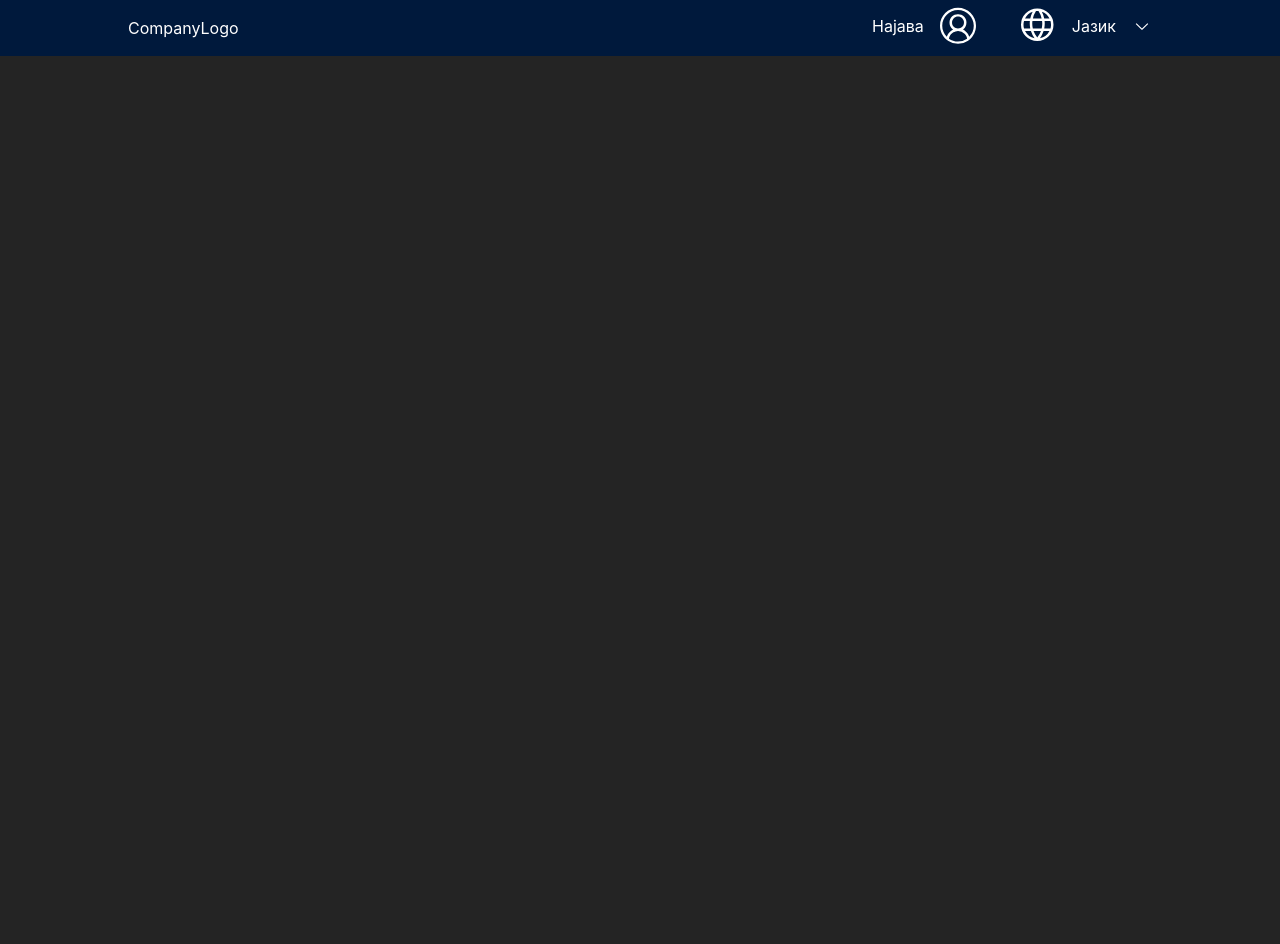
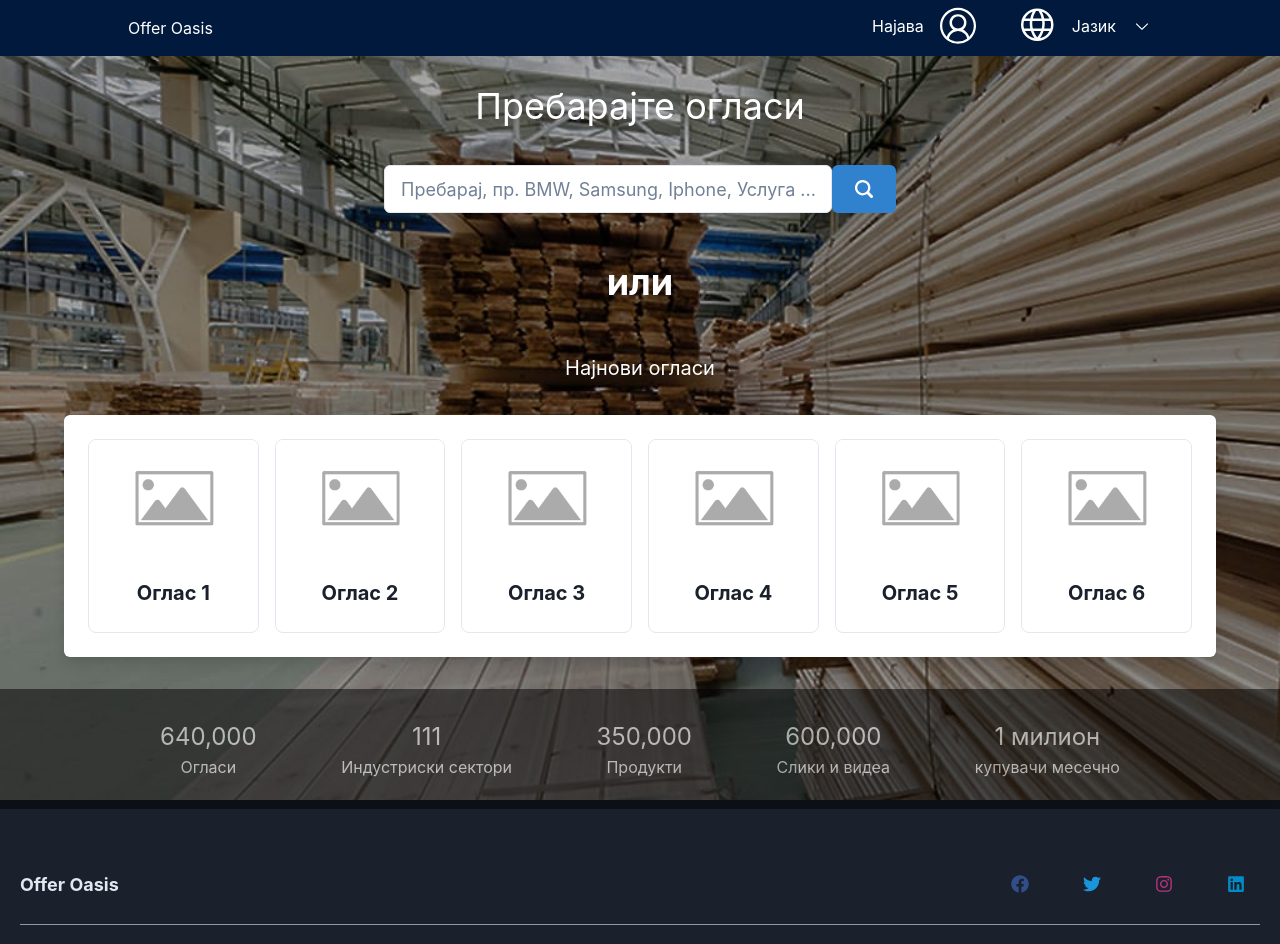
Before and after one commit to neobugs1/Offer-Oasis, a React (Vite) app in the folder react/: page / in a window 1280 px wide. Shown: the top 944 px of the page. Before the commit the page ends 800 px from the top, so only its background shows below. Built offline with nearby package versions, Linux system fonts and the light colour scheme.

Commit message:
add Landing Page

```diff
--- a/react/src/App.jsx
+++ b/react/src/App.jsx
@@ -1,13 +1,28 @@
-import { useState } from "react";
+import React from "react";
+import { BrowserRouter as Router, Routes, Route } from "react-router-dom";
+import Layout from "./layouts/Layout";
+import Users from "./views/Users";
+import Dashboard from "./views/Dashboard";
+import NotFound from "./views/NotFound";
+import Login from "./views/Login";
+import Signup from "./views/Signup";
+import MainContent from "./components/MainContent";
 
-function App() {
-  const [count, setCount] = useState(0);
-
+const App = () => {
   return (
-    <>
-      <h1>YOoo</h1>
-    </>
+    <Router>
+      <Routes>
+        <Route path="/" element={<Layout />}>
+          <Route index element={<MainContent />} />
+          <Route path="users" element={<Users />} />
+          <Route path="dashboard" element={<Dashboard />} />
+        </Route>
+        <Route path="*" element={<NotFound />} />
+        <Route path="login" element={<Login />} />
+        <Route path="signup" element={<Signup />} />
+      </Routes>
+    </Router>
   );
-}
+};
 
 export default App;
--- /dev/null
+++ b/react/src/components/BackgroundChanger.jsx
@@ -0,0 +1,32 @@
+import React, { useState, useEffect } from "react";
+import { Box, Image } from "@chakra-ui/react";
+import image1 from "../assets/wood-industry-l.wsQzoRP4.jpg";
+
+const BackgroundChanger = ({ children }) => {
+  const images = [
+    image1,
+    // Add more image URLs
+  ];
+
+  const [currentImage, setCurrentImage] = useState(images[0]);
+
+  useEffect(() => {
+    const interval = setInterval(() => {
+      setCurrentImage((prevImage) => {
+        const currentIndex = images.indexOf(prevImage);
+        const nextIndex = (currentIndex + 1) % images.length;
+        return images[nextIndex];
+      });
+    }, 5000); // Change image every 5 seconds
+
+    return () => clearInterval(interval);
+  }, [images]);
+
+  return (
+    <Box bgImage={currentImage} bgSize="cover" bgPosition="center" bgRepeat="no-repeat">
+      {children}
+    </Box>
+  );
+};
+
+export default BackgroundChanger;
--- /dev/null
+++ b/react/src/components/LatestAds.jsx
@@ -0,0 +1,38 @@
+import React from "react";
+import { Box, Flex, Image, Text } from "@chakra-ui/react";
+import placeholderImage from "../assets/Placeholder.svg";
+
+const AdCard = ({ title, image }) => {
+  return (
+    <Box maxW="sm" borderWidth="1px" borderRadius="lg" overflow="hidden" m={2}>
+      <Image src={image} alt={title} />
+      <Box p="6">
+        <Text fontSize="xl" fontWeight="bold" mb={2}>
+          {title}
+        </Text>
+      </Box>
+    </Box>
+  );
+};
+
+const LatestAds = () => {
+  // Assuming you have an array of blog objects with 'title' and 'image' properties
+  const latestAds = [
+    { title: "Оглас 1", image: placeholderImage },
+    { title: "Оглас 2", image: placeholderImage },
+    { title: "Оглас 3", image: placeholderImage },
+    { title: "Оглас 4", image: placeholderImage },
+    { title: "Оглас 5", image: placeholderImage },
+    { title: "Оглас 6", image: placeholderImage },
+  ];
+
+  return (
+    <>
+      {latestAds.map((ad, index) => (
+        <AdCard key={index} title={ad.title} image={ad.image} />
+      ))}
+    </>
+  );
+};
+
+export default LatestAds;
--- /dev/null
+++ b/react/src/components/MainContent.jsx
@@ -0,0 +1,64 @@
+import React from "react";
+import { Box, Container, Stack, Input, Button, Text, Flex, Heading } from "@chakra-ui/react";
+import BackgroundChanger from "./BackgroundChanger";
+import LatestAds from "./LatestAds";
+import { Search2Icon } from "@chakra-ui/icons";
+
+const MainContent = () => {
+  return (
+    <BackgroundChanger>
+      <Flex justify={"center"} direction={"column"} h="93vh">
+        <Box flex="1" p={4}></Box>
+        <Stack spacing={8} align="center">
+          <Text fontSize="4xl" color="white">
+            Пребарајте огласи
+          </Text>
+          <Flex w="full" maxW="lg">
+            <Input placeholder="Пребарај, пр. BMW, Samsung, Iphone, Услуга ..." size="lg" bg="white" borderRadius="md" />
+            <Button colorScheme="blue" size="lg" mt={4}>
+              <Search2Icon />
+            </Button>
+          </Flex>
+          <Box flex="1" p={4}>
+            <Heading color={"white"}>или</Heading>
+          </Box>
+          <Text fontSize="xl" mb={4} color={"white"}>
+            Најнови огласи
+          </Text>
+          <Box bg="white" p={6} borderRadius="md" boxShadow="lg" textAlign="center" maxW={"90%"}>
+            <Stack direction="row" justify="center" spacing={4}>
+              <LatestAds />
+            </Stack>
+          </Box>
+        </Stack>
+        <Box flex="1" p={4}></Box>
+        <Flex w={"100%"} bgColor={"black"} opacity={0.5} justify={"center"}>
+          <Flex w={"75%"} justify="space-between" color="white" h="15vh" align={"center"}>
+            <Box textAlign="center">
+              <Text fontSize="2xl">640,000</Text>
+              <Text>Огласи</Text>
+            </Box>
+            <Box textAlign="center">
+              <Text fontSize="2xl">111</Text>
+              <Text>Индустриски сектори</Text>
+            </Box>
+            <Box textAlign="center">
+              <Text fontSize="2xl">350,000</Text>
+              <Text>Продукти</Text>
+            </Box>
+            <Box textAlign="center">
+              <Text fontSize="2xl">600,000</Text>
+              <Text>Слики и видеа</Text>
+            </Box>
+            <Box textAlign="center">
+              <Text fontSize="2xl">1 милион</Text>
+              <Text>купувачи месечно</Text>
+            </Box>
+          </Flex>
+        </Flex>
+      </Flex>
+    </BackgroundChanger>
+  );
+};
+
+export default MainContent;
--- /dev/null
+++ b/react/src/footers/DefaultFooter.jsx
@@ -0,0 +1,42 @@
+import { Box, Container, Stack, Text, Link, Divider, IconButton, Flex } from "@chakra-ui/react";
+import { FaFacebook, FaTwitter, FaInstagram, FaLinkedin } from "react-icons/fa";
+
+const DefaultFooter = () => {
+  return (
+    <Box bg="gray.800" color="gray.200" py={10}>
+      <Stack spacing={4} p={5}>
+        <Flex justify="space-between" align="center" direction={{ base: "column", md: "row" }} textAlign={{ base: "center", md: "left" }}>
+          <Text fontSize="lg" fontWeight="bold">
+            Offer Oasis
+          </Text>
+          <Stack direction="row" spacing={6} mt={{ base: 4, md: 0 }}>
+            <Link href="https://facebook.com" isExternal>
+              <IconButton aria-label="Facebook" icon={<FaFacebook />} size="lg" colorScheme="facebook" variant="ghost" />
+            </Link>
+            <Link href="https://twitter.com" isExternal>
+              <IconButton aria-label="Twitter" icon={<FaTwitter />} size="lg" colorScheme="twitter" variant="ghost" />
+            </Link>
+            <Link href="https://instagram.com" isExternal>
+              <IconButton aria-label="Instagram" icon={<FaInstagram />} size="lg" colorScheme="pink" variant="ghost" />
+            </Link>
+            <Link href="https://linkedin.com" isExternal>
+              <IconButton aria-label="LinkedIn" icon={<FaLinkedin />} size="lg" colorScheme="linkedin" variant="ghost" />
+            </Link>
+          </Stack>
+        </Flex>
+        <Divider />
+        <Flex justify="space-between" direction={{ base: "column", md: "row" }} textAlign={{ base: "center", md: "left" }}>
+          <Stack direction="row" spacing={4} justify={{ base: "center", md: "flex-start" }} mt={{ base: 4, md: 0 }}>
+            <Link href="/about">About Us</Link>
+            <Link href="/services">Services</Link>
+            <Link href="/contact">Contact</Link>
+            <Link href="/privacy">Privacy Policy</Link>
+          </Stack>
+          <Text mt={{ base: 4, md: 0 }}>&copy; {new Date().getFullYear()} Offer Oasis. All rights reserved.</Text>
+        </Flex>
+      </Stack>
+    </Box>
+  );
+};
+
+export default DefaultFooter;
--- a/react/src/headers/DefaultHeader.jsx
+++ b/react/src/headers/DefaultHeader.jsx
@@ -11,7 +11,7 @@ const DefaultHeader = () => {
       <Flex bgColor={"#00193c"} flexDir={"row"} h="7vh" justifyContent={"center"} color={"white"}>
         <Flex w={"80%"} alignItems={"center"} id="hello">
           <Link href="#default" className="logo">
-            CompanyLogo
+            Offer Oasis
           </Link>
           <Spacer />
           <Flex className="header-right" gap={10} alignItems={"center"} h={"100%"}>
--- /dev/null
+++ b/react/src/layouts/Layout.jsx
@@ -0,0 +1,16 @@
+import React from "react";
+import DefaultHeader from "../headers/DefaultHeader";
+import { Outlet } from "react-router-dom";
+import DefaultFooter from "../footers/DefaultFooter";
+import { Box, Flex } from "@chakra-ui/react";
+
+const Layout = () => {
+  return (
+    <Flex direction={"column"} minH="100vh">
+      <DefaultHeader />
+      <DefaultFooter />
+    </Flex>
+  );
+};
+
+export default Layout;
--- a/react/src/main.jsx
+++ b/react/src/main.jsx
@@ -10,40 +10,13 @@ import { createBrowserRouter, RouterProvider } from "react-router-dom";
 import DefaultHeader from "./headers/DefaultHeader.jsx";
 import Dashboard from "./views/Dashboard.jsx";
 import { ChakraProvider } from "@chakra-ui/react";
-
-const router = createBrowserRouter([
-  {
-    path: "/",
-    element: <DefaultHeader />,
-    children: [
-      {
-        path: "/users",
-        element: <Users />,
-      },
-      {
-        path: "/dashboard",
-        element: <Dashboard />,
-      },
-    ],
-  },
-  {
-    path: "*",
-    element: <NotFound />,
-  },
-  {
-    path: "/login",
-    element: <Login />,
-  },
-  {
-    path: "/signup",
-    element: <Signup />,
-  },
-]);
+import Layout from "./layouts/Layout.jsx";
+import MainContent from "./components/MainContent.jsx";
 
 ReactDOM.createRoot(document.getElementById("root")).render(
   <React.StrictMode>
     <ChakraProvider>
-      <RouterProvider router={router} />
+      <App />
     </ChakraProvider>
   </React.StrictMode>
 );
```
Also changed, not shown: react/src/assets/Placeholder.svg (added).
